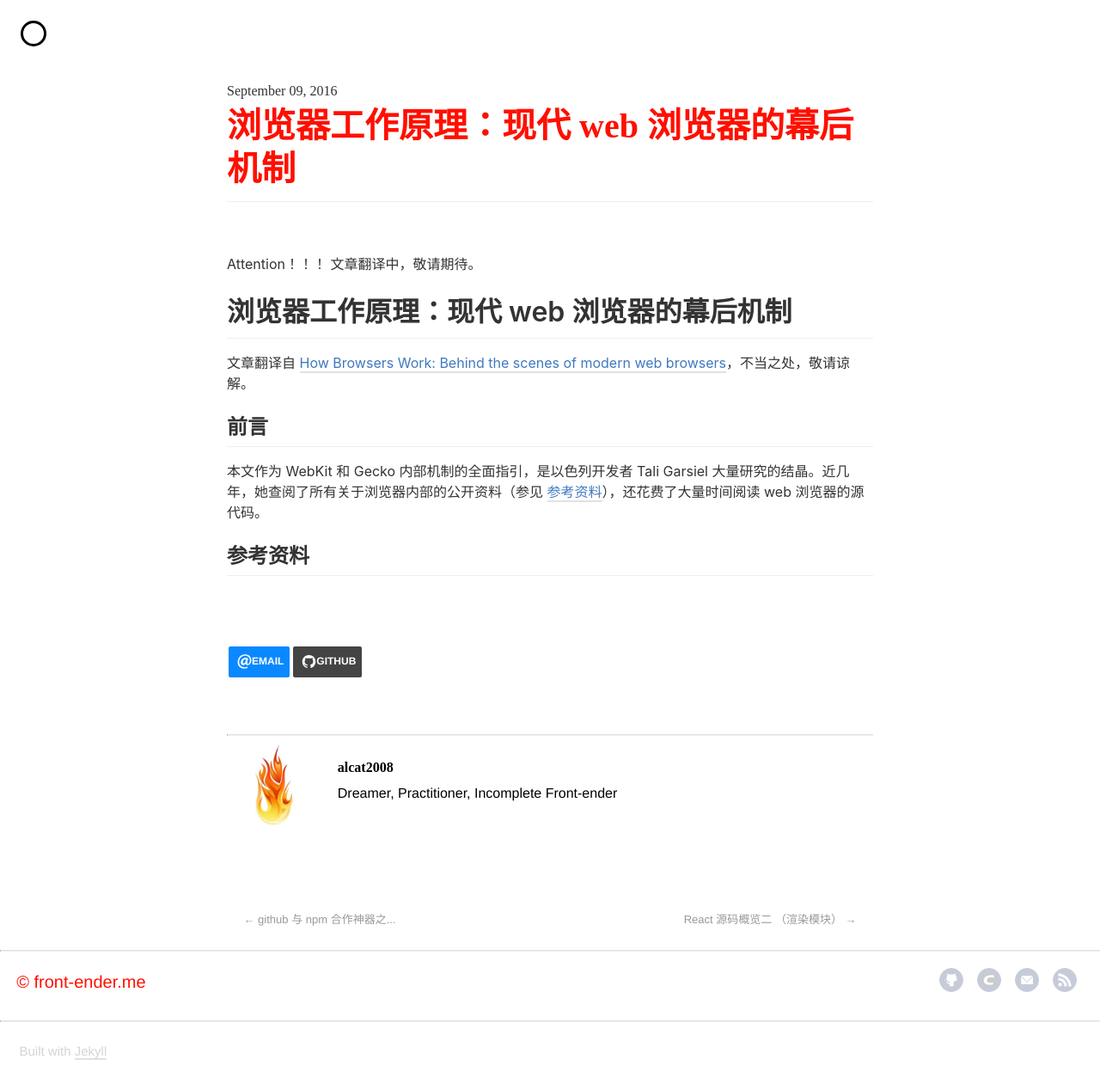
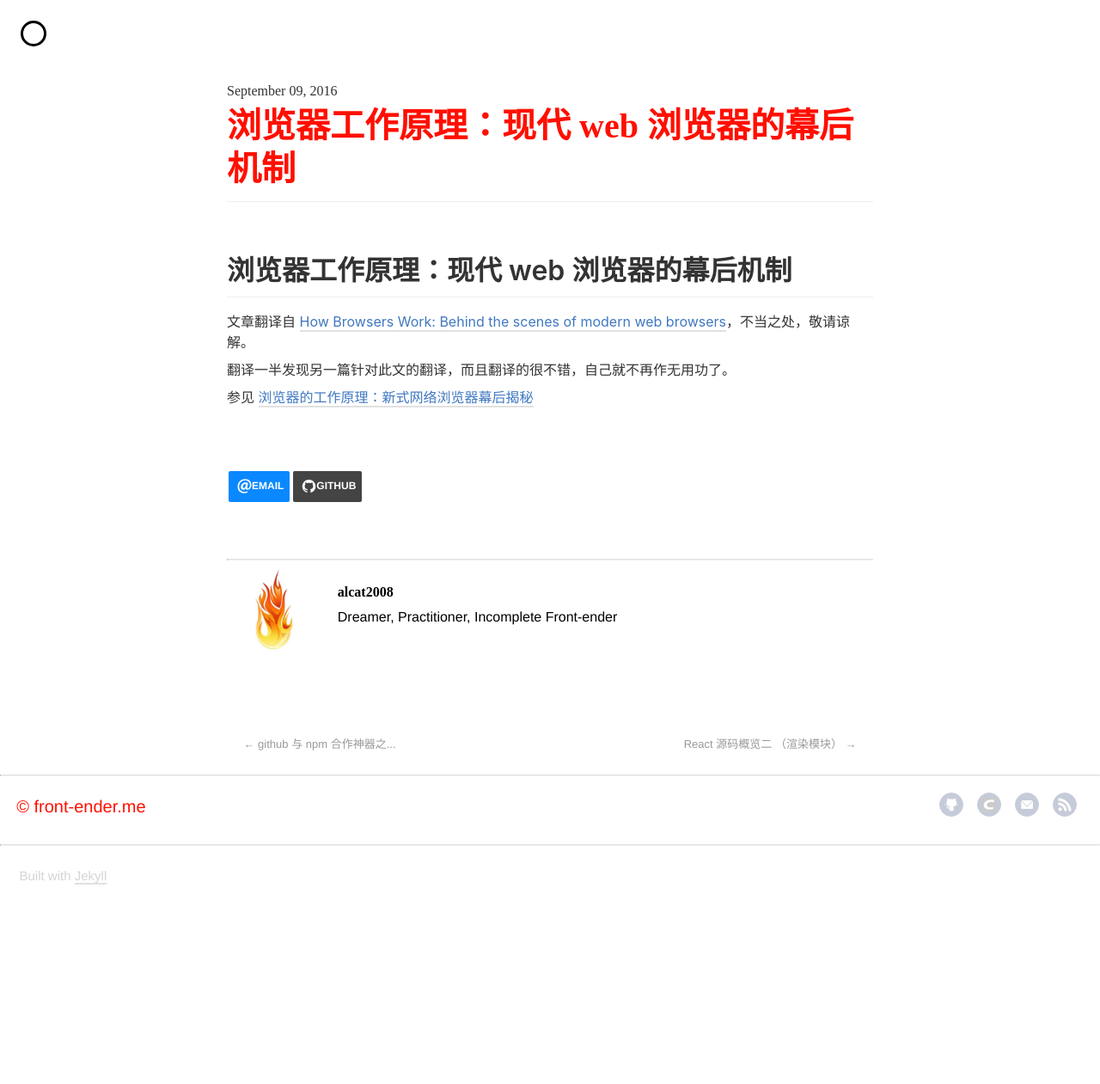
Before and after one commit to alcat2008/alcat2008.github.io, a Jekyll site: the page built from _posts/2016-09-09-how-browsers-work.md, in a window 1280 px wide. Shown: the whole page at 86% size. Built offline with Jekyll 4.4.1, drawn with Linux system fonts in a browser that asks for light colours; nearby versions of some CDN libraries; some web fonts are replaced; comment, search, counter and statistics services are not loaded; after the commit the page ends 1057 px from its top, so only the background shows below that.

Commit message:
add refer to how browsers work

```diff
--- a/_posts/2016-09-09-how-browsers-work.md
+++ b/_posts/2016-09-09-how-browsers-work.md
@@ -7,15 +7,10 @@ date: '2016-09-09 09:00:00 +0800'
 categories: web
 ---
 
-Attention！！！ 文章翻译中，敬请期待。
-
 # 浏览器工作原理：现代 web 浏览器的幕后机制
 
 文章翻译自 [How Browsers Work: Behind the scenes of modern web browsers](http://www.html5rocks.com/en/tutorials/internals/howbrowserswork/)，不当之处，敬请谅解。
 
-## 前言
+翻译一半发现另一篇针对此文的翻译，而且翻译的很不错，自己就不再作无用功了。
 
-本文作为 WebKit 和 Gecko 内部机制的全面指引，是以色列开发者 Tali Garsiel 大量研究的结晶。近几年，她查阅了所有关于浏览器内部的公开资料（参见 [参考资料](#参考资料)），还花费了大量时间阅读 web 浏览器的源代码。
-
-
-## 参考资料
+参见 [浏览器的工作原理：新式网络浏览器幕后揭秘](https://www.html5rocks.com/zh/tutorials/internals/howbrowserswork/)
```
